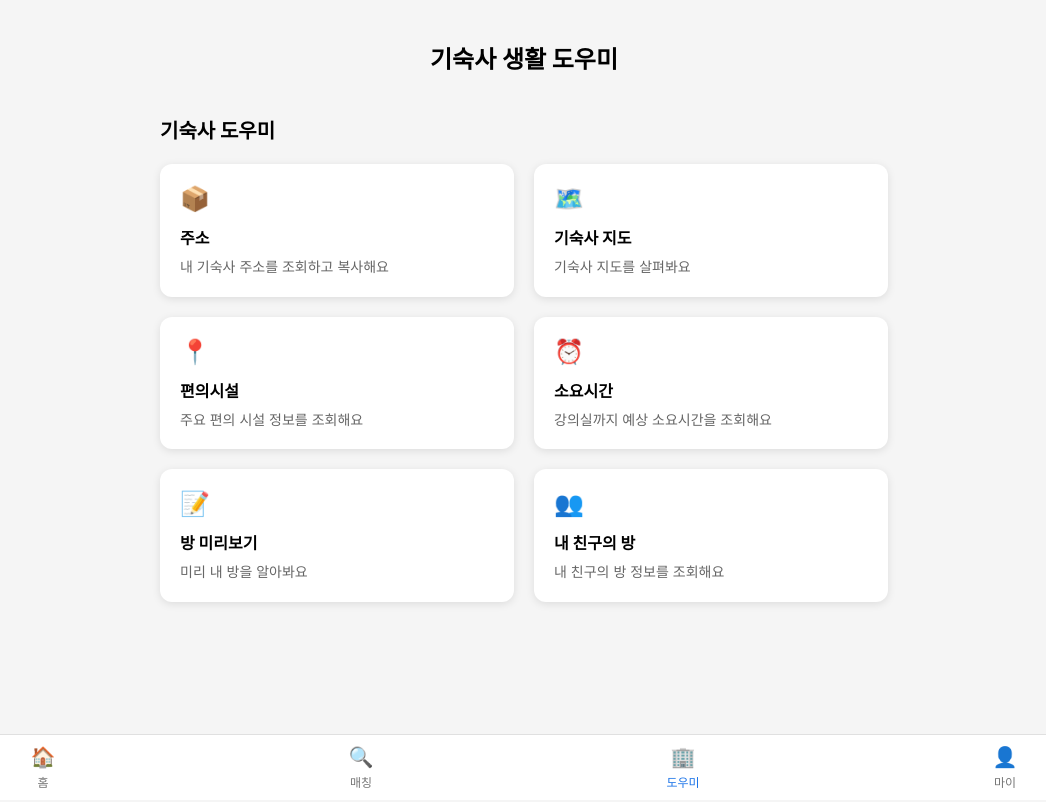
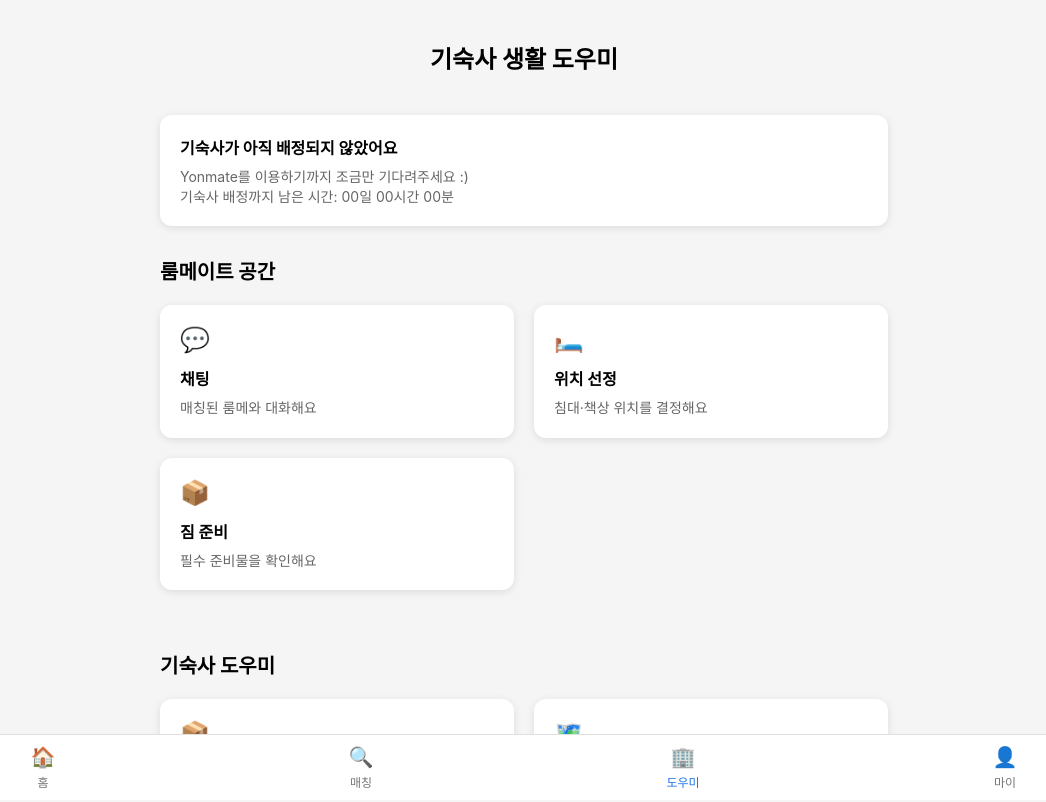
Before and after one commit to lloes098/ycc_project_frontend, a React (Create React App) app in the folder ycc_project_fe/: page /dormitory in a window 1280 px wide. Shown: the whole page, without its empty margins (116-1162 px from the left). Built offline with nearby package versions, Linux system fonts and the light colour scheme.

Commit message:
메인 페이지 보완, 스크롤 설정 index.css에 추가

```diff
--- a/ycc_project_fe/src/index.css
+++ b/ycc_project_fe/src/index.css
@@ -11,3 +11,10 @@ code {
   font-family: source-code-pro, Menlo, Monaco, Consolas, 'Courier New',
     monospace;
 }
+
+/* 스크롤이 안되는 이슈가 있어서 추가 */
+
+html, body, #root {
+  height: 100%;
+  overflow-y: auto;
+}
--- a/ycc_project_fe/src/pages/Dormitory/DormitoryMain.tsx
+++ b/ycc_project_fe/src/pages/Dormitory/DormitoryMain.tsx
@@ -8,6 +8,7 @@ const PageContainer = styled.div`
   max-width: 768px;
   margin: 0 auto;
   padding-bottom: 80px; /* Add padding for BottomNavigation */
+
 `;
 
 const Title = styled.h1`
@@ -43,6 +44,10 @@ const Card = styled.div`
   }
 `;
 
+const InfoCard = styled(Card)`
+  cursor: default;
+`;
+
 const CardIcon = styled.div`
   font-size: 24px;
   margin-bottom: 12px;
@@ -63,7 +68,31 @@ const CardDescription = styled.p`
 const DormitoryMain: React.FC = () => {
   const navigate = useNavigate();
 
-  const services = [
+  // 👉 이 값은 추후 백엔드에서 받아오게 변경
+  const isAssigned = false;
+
+  const roommateServices = [
+    {
+      icon: "💬",
+      title: "채팅",
+      description: "매칭된 룸메와 대화해요",
+      path: "/chat"
+    },
+    {
+      icon: "🛏️",
+      title: "위치 선정",
+      description: "침대·책상 위치를 결정해요",
+      path: "/location"
+    },
+    {
+      icon: "📦",
+      title: "짐 준비",
+      description: "필수 준비물을 확인해요",
+      path: "/checklist"
+    }
+  ];
+
+  const dormitoryServices = [
     {
       icon: "📦",
       title: "주소",
@@ -106,9 +135,43 @@ const DormitoryMain: React.FC = () => {
     <>
       <PageContainer>
         <Title>기숙사 생활 도우미</Title>
+
+        {/* 기숙사 배정 여부에 따른 상단 안내 카드 */}
+        {isAssigned ? (
+          <InfoCard>
+            <CardTitle>내 기숙사</CardTitle>
+            <CardDescription>
+              호실 유형: 무악학사<br />
+              동: A동<br />
+              호수: 620호
+            </CardDescription>
+          </InfoCard>
+        ) : (
+          <InfoCard>
+            <CardTitle>기숙사가 아직 배정되지 않았어요</CardTitle>
+            <CardDescription>
+              Yonmate를 이용하기까지 조금만 기다려주세요 :)<br />
+              기숙사 배정까지 남은 시간: 00일 00시간 00분
+            </CardDescription>
+          </InfoCard>
+        )}
+
+        {/*  룸메이트 공간 */}
+        <SubTitle>룸메이트 공간</SubTitle>
+        <GridContainer>
+          {roommateServices.map((service, index) => (
+            <Card key={index} onClick={() => navigate(service.path)}>
+              <CardIcon>{service.icon}</CardIcon>
+              <CardTitle>{service.title}</CardTitle>
+              <CardDescription>{service.description}</CardDescription>
+            </Card>
+          ))}
+        </GridContainer>
+
+        {/*  기숙사 도우미 */}
         <SubTitle>기숙사 도우미</SubTitle>
         <GridContainer>
-          {services.map((service, index) => (
+          {dormitoryServices.map((service, index) => (
             <Card key={index} onClick={() => navigate(service.path)}>
               <CardIcon>{service.icon}</CardIcon>
               <CardTitle>{service.title}</CardTitle>
```
